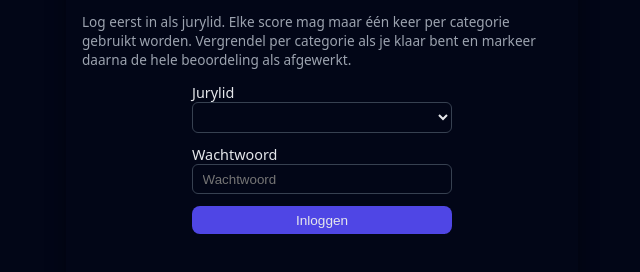
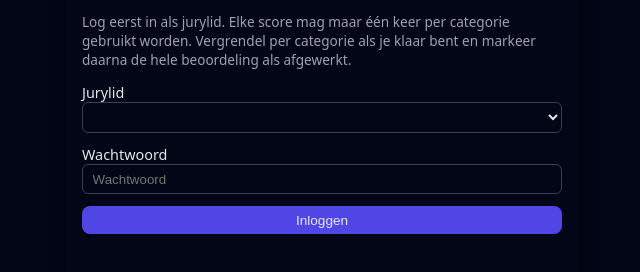
Before and after one commit to Darthkatzs/Jurycarnaval, a website: page src/public/index.html in a window 1280 px wide. Shown: the part 74-346 px from the top of the page, without its empty margins (318-958 px from the left). Drawn offline with Linux system fonts and the light colour scheme; no server answers.

Commit message:
Loginsectie weer volle breedte op mobiel

```diff
--- a/src/public/index.html
+++ b/src/public/index.html
@@ -8,7 +8,7 @@
     body { margin: 0; font-family: system-ui, -apple-system, BlinkMacSystemFont, "Segoe UI", sans-serif; background: #020617; color: #e5e7eb; }
     .container { max-width: 480px; margin: 1.5rem auto; padding: 1rem; background: #020617; border-radius: 0.75rem; box-shadow: 0 10px 20px rgba(0,0,0,0.4); }
     h1 { margin-top: 0; font-size: 1.4rem; text-align: center; }
-    #login-section { max-width: 260px; margin: 0 auto 1rem; }
+    #login-section { margin-bottom: 1rem; }
     label { display: block; margin-bottom: 0.75rem; font-size: 0.9rem; }
     select, input[type="password"] {
       width: 100%;
```
